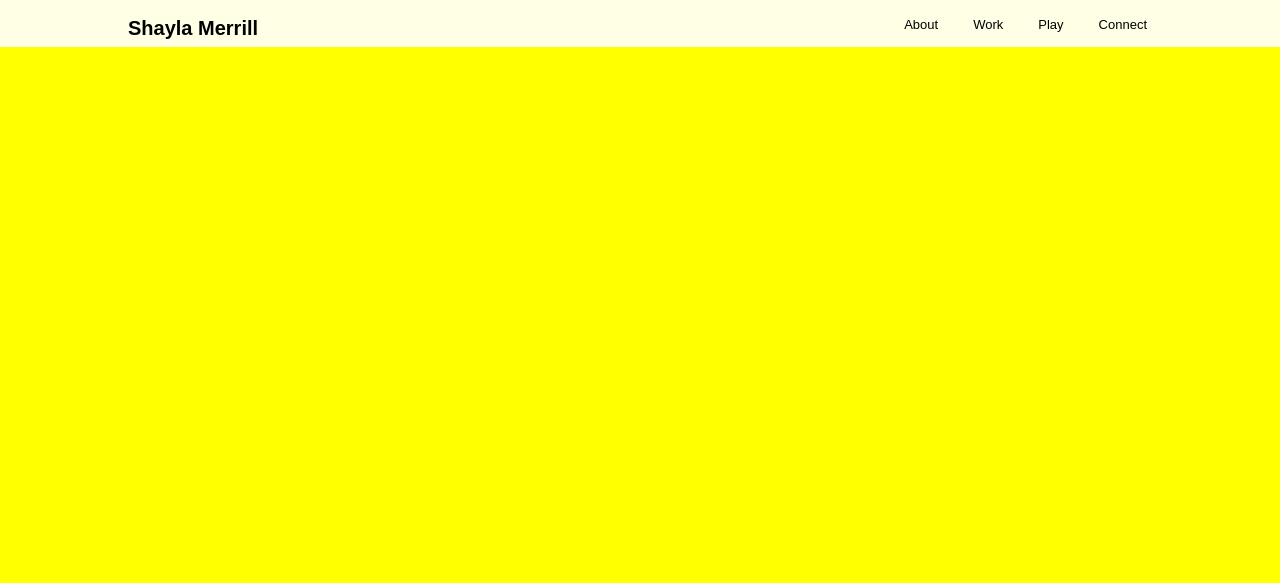
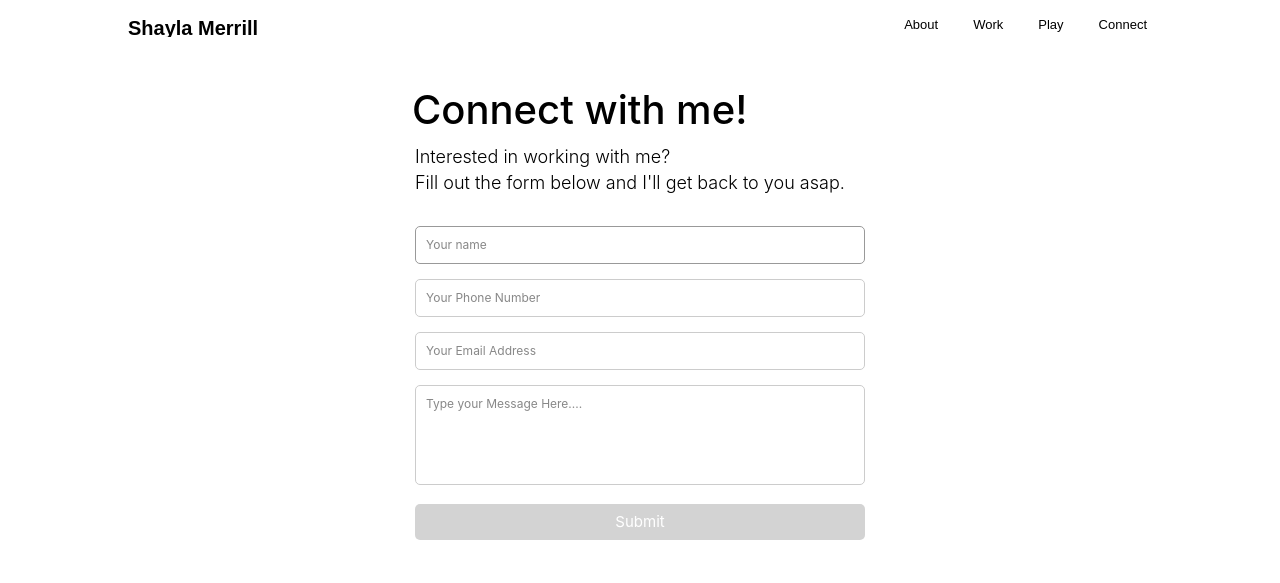
Before and after one commit to shaylamerrill/Shayla-Designs, a plain HTML site: page conenct.html in a window 1280 px wide. Drawn offline with Linux system fonts and the light colour scheme.

Commit message:
updated contact form 4-6

```diff
--- a/conenct.html
+++ b/conenct.html
@@ -28,6 +28,31 @@
         </div>
     </nav>
 
+    <div class="container">
+        <form id="contact" action="mailto:shayla-designs@outlook.com" method="post">
+          <h3>Connect with me!</h3>
+          <h4>Interested in working with me?<br> Fill out the form below and I'll get back to you asap.</h4>
+          <fieldset>
+            <input placeholder="Your name" type="text" tabindex="1" required autofocus>
+          </fieldset>
+
+          <fieldset>
+            <input placeholder="Your Phone Number" type="tel" tabindex="3" required>
+          </fieldset>
+          <fieldset>
+            <input placeholder="Your Email Address" type="email" tabindex="2" required>
+          </fieldset>
+          <fieldset>
+            <textarea placeholder="Type your Message Here...." tabindex="5" required></textarea>
+          </fieldset>
+          <fieldset>
+            <button name="submit" type="Submit" id="contact-submit" data-submit="...Sending">Submit</button>
+          </fieldset>
+        </form>
+
+
+      </div>
+
 
 
 </body>
--- a/connect.css
+++ b/connect.css
@@ -146,5 +146,136 @@
 
 
 body {
-    background-color:yellow;
+    background-color:rgb(255, 255, 255);
 }
+
+/*_____________________________________________*/
+
+
+
+* {
+	margin:10;
+	padding:0;
+	box-sizing:border-box;
+	-webkit-box-sizing:border-box;
+	-moz-box-sizing:border-box;
+	-webkit-font-smoothing:antialiased;
+	-moz-font-smoothing:antialiased;
+	-o-font-smoothing:antialiased;
+  text-rendering:optimizeLegibility;
+
+}
+
+
+
+.container {
+	max-width:500px;
+  width:100%;
+	margin:0 auto;
+	position:relative;
+}
+
+#contact input[type="text"], #contact input[type="email"], #contact input[type="tel"], #contact input[type="url"], #contact textarea, #contact button[type="submit"] { font:400 12px/16px "Open Sans", Helvetica, Arial, sans-serif; }
+
+#contact {
+	background:rgb(255, 255, 255);
+	padding:25px;
+  margin-top: 20px;
+
+}
+
+#contact h3 {
+	color: black;
+	display: block;
+  font-family:-apple-system, BlinkMacSystemFont, 'Segoe UI', Roboto, Oxygen, Ubuntu, Cantarell, 'Open Sans', 'Helvetica Neue', sans-serif;
+	font-size: 40px;
+  font-weight: 500;
+  margin-bottom: 10px;
+  margin-left: -3px;
+}
+
+#contact h4 {
+	margin:0px 0 30px;
+	display:block;
+  color: black;
+	font-size: 18px;
+  font-weight: 300;
+  line-height: 26px;
+  font-family: -apple-system, BlinkMacSystemFont, 'Segoe UI', Roboto, Oxygen, Ubuntu, Cantarell, 'Open Sans', 'Helvetica Neue', sans-serif;
+}
+
+fieldset {
+	border: medium none !important;
+	margin: 0 0 10px;
+	min-width: 100%;
+	padding: 0;
+  width: 100%;
+}
+
+#contact input[type="text"], #contact input[type="email"], #contact input[type="tel"], #contact input[type="url"], #contact textarea {
+	width:100%;
+	border:1px solid #CCC;
+	background:#FFF;
+	margin:0 0 5px;
+  padding:10px;
+  border-radius: 5px;
+  font-family: -apple-system, BlinkMacSystemFont, 'Segoe UI', Roboto, Oxygen, Ubuntu, Cantarell, 'Open Sans', 'Helvetica Neue', sans-serif;
+
+}
+
+#contact input[type="text"]:hover, #contact input[type="email"]:hover, #contact input[type="tel"]:hover, #contact input[type="url"]:hover, #contact textarea:hover {
+	-webkit-transition:border-color 0.3s ease-in-out;
+	-moz-transition:border-color 0.3s ease-in-out;
+	transition:border-color 0.3s ease-in-out;
+  border:1px solid #AAA;
+  border-radius: 5px;
+  font-family: -apple-system, BlinkMacSystemFont, 'Segoe UI', Roboto, Oxygen, Ubuntu, Cantarell, 'Open Sans', 'Helvetica Neue', sans-serif;
+
+}
+
+#contact textarea {
+	height:100px;
+	max-width:100%;
+  resize:none;
+}
+
+#contact button[type="submit"] {
+	cursor:pointer;
+	width:100%;
+	border:none;
+	background:lightgrey;
+	color:rgb(255, 255, 255);
+	margin:0 0 5px;
+	padding:10px;
+  font-size:15px;
+  border-radius: 5px;
+  font-family: -apple-system, BlinkMacSystemFont, 'Segoe UI', Roboto, Oxygen, Ubuntu, Cantarell, 'Open Sans', 'Helvetica Neue', sans-serif;
+}
+
+#contact button[type="submit"]:hover {
+	background:black;
+	-webkit-transition:background 0.3s ease-in-out;
+	-moz-transition:background 0.3s ease-in-out;
+  transition:background-color 0.3s ease-in-out;
+  border-radius: 5px;
+}
+
+#contact button[type="submit"]:active { box-shadow:inset 0 1px 3px rgba(0, 0, 0, 0.5); }
+
+#contact input:focus, #contact textarea:focus {
+	outline:0;
+  border:1px solid #999;
+  border-radius: 5px;
+}
+::-webkit-input-placeholder {
+ color:#888;
+}
+:-moz-placeholder {
+ color:#888;
+}
+::-moz-placeholder {
+ color:#888;
+}
+:-ms-input-placeholder {
+ color:#888;
+}
```
